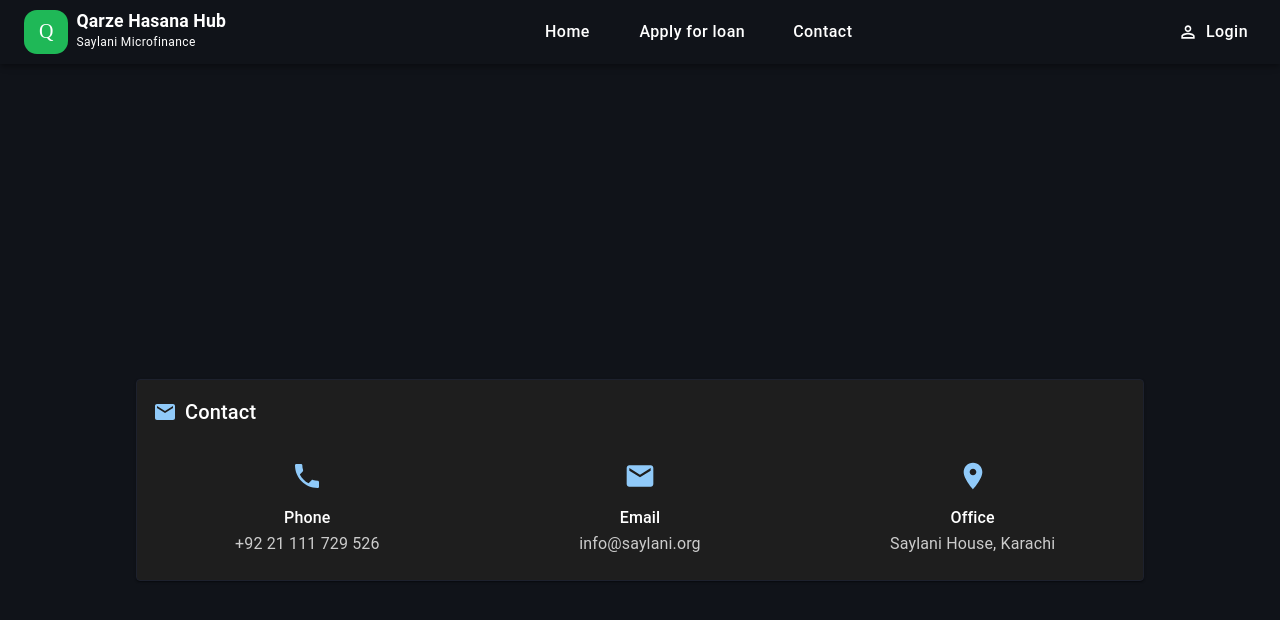
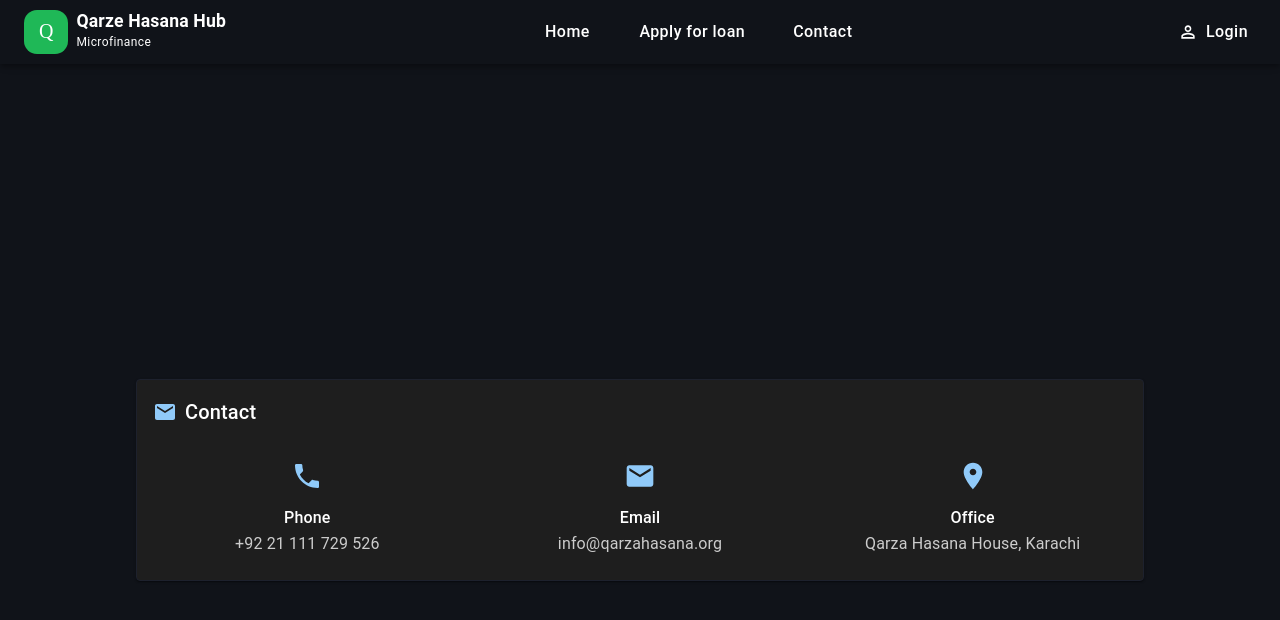
Before and after one commit to Nadeem2580/microFinanceApp, a React (Vite) app: page /contact in a window 1280 px wide. Shown: the top 620 px of the page. Built offline with nearby package versions, Linux system fonts and the light colour scheme.

Commit message:
qarza hasana added

```diff
--- a/src/component/Footer.jsx
+++ b/src/component/Footer.jsx
@@ -26,7 +26,7 @@ const Footer = () => {
 
         <Typography sx={{color:"#6197b3",fontSize:"2vmin", textAlign:"center"}} >Empowering communities through interest-free Islamic</Typography>
         <Typography sx={{color:"#6197b3",fontSize:"2vmin", textAlign:"center"}} >financing. Building dreams, supporting families, creating opportunities.</Typography>
-        <Typography sx={{color:"#6197b3",fontSize:"2vmin", textAlign:"center"}} >© 2024 Saylani Welfare. All rights reserved. | Shariah Compliant Financing</Typography>
+        <Typography sx={{color:"#6197b3",fontSize:"2vmin", textAlign:"center"}} >© 2024. All rights reserved. | Shariah Compliant Financing</Typography>
 
 
       </Box>
--- a/src/component/Navbar.jsx
+++ b/src/component/Navbar.jsx
@@ -74,7 +74,7 @@ const Navbar = ({ children }) => {
                   Qarze Hasana Hub
                 </Typography>
                 <Typography variant='caption'>
-                  Saylani Microfinance
+                   Microfinance
                 </Typography>
               </Box>
             </Stack>
--- a/src/pages/contact/Contact.jsx
+++ b/src/pages/contact/Contact.jsx
@@ -38,12 +38,12 @@ const Contact = () => {
                         <Box>
                             <MailIcon color="primary" sx={{ fontSize: 32, mb: 1 }} />
                             <Typography variant="subtitle1" sx={{ fontWeight: 'medium' }}>Email</Typography>
-                            <Typography color="text.secondary">info@saylani.org</Typography>
+                            <Typography color="text.secondary">info@qarzahasana.org</Typography>
                         </Box>
                         <Box>
                             <MapPinIcon color="primary" sx={{ fontSize: 32, mb: 1 }} />
                             <Typography variant="subtitle1" sx={{ fontWeight: 'medium' }}>Office</Typography>
-                            <Typography color="text.secondary">Saylani House, Karachi</Typography>
+                            <Typography color="text.secondary">Qarza Hasana House, Karachi</Typography>
                         </Box>
                     </Box>
                 </CardContent>
```
